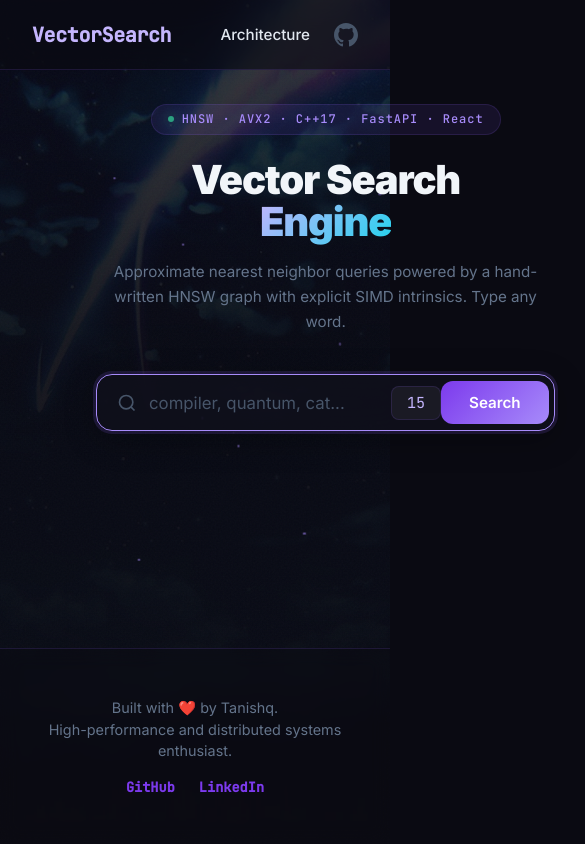
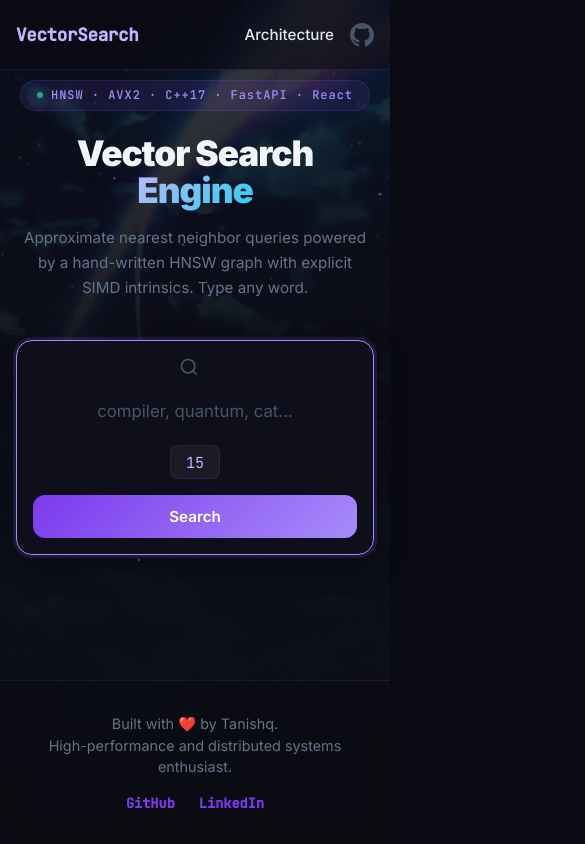
Before and after one commit to randomfunction/vector_database, a React (Vite) app in the folder frontend/: page / in a window 390 px wide. Shown: the top 844 px of the page, 585 px wide, since content can reach past the window. Built offline with nearby package versions, Linux system fonts and the light colour scheme.

Commit message:
Update index.css

```diff
--- a/frontend/src/index.css
+++ b/frontend/src/index.css
@@ -1083,7 +1083,7 @@ body {
   color: var(--accent);
 }
 
-/* ── Architecture Responsive ── */
+/* ── Responsive & Mobile ── */
 @media (max-width: 900px) {
   .arch-body {
     flex-direction: column;
@@ -1095,4 +1095,75 @@ body {
   .arch-hero-title {
     font-size: 2.5rem;
   }
+  .content {
+    padding: 6rem 2rem 4rem;
+  }
 }
+
+@media (max-width: 640px) {
+  .content {
+    padding: 5rem 1rem 3rem;
+  }
+
+  .navbar {
+    padding: 0 1rem;
+  }
+
+  .nav-brand {
+    font-size: 1.1rem;
+  }
+
+  .nav-right {
+    gap: 1rem;
+  }
+
+  .hero-title {
+    font-size: 2.2rem;
+  }
+
+  .hero-sub {
+    font-size: 0.95rem;
+    padding: 0 0.5rem;
+  }
+
+  .search-wrapper {
+    flex-direction: column;
+    padding: 1rem;
+    gap: 1rem;
+  }
+
+  .search-input {
+    width: 100%;
+    text-align: center;
+    padding: 0.5rem 0;
+  }
+
+  .k-selector {
+    margin-right: 0;
+    justify-content: center;
+    width: 100%;
+  }
+
+  .search-btn {
+    width: 100%;
+  }
+
+  .stats-bar {
+    flex-direction: column;
+    border-radius: var(--radius);
+  }
+
+  .stat {
+    border-radius: 0 !important;
+    border-bottom: 1px solid var(--border);
+    padding: 1.25rem 0.5rem;
+  }
+
+  .stat:last-child {
+    border-bottom: none;
+  }
+
+  .footer {
+    padding: 2rem 1rem;
+  }
+}
```
